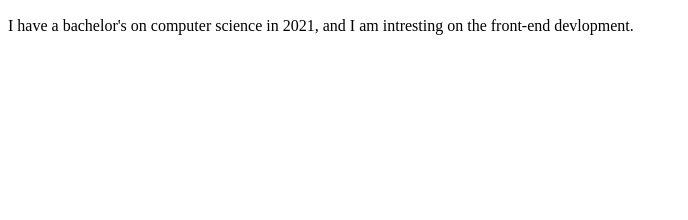
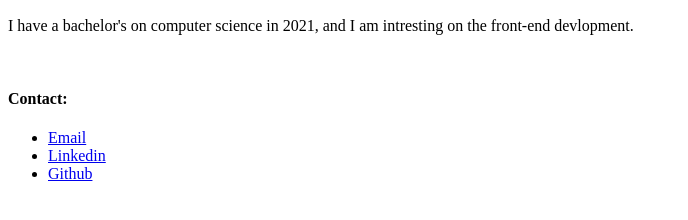
Before and after one commit to AshwagAlharthi/My-CV, a plain HTML site: page index.html in a window 1280 px wide. Shown: the part 322-542 px from the top of the page, without its empty margins (0-688 px from the left). Drawn offline with Linux system fonts and the light colour scheme.

Commit message:
add contact: email, linkedin and github

```diff
--- a/index.html
+++ b/index.html
@@ -10,5 +10,18 @@
     <h1>Ashwag Mubarak Alharthi</h1>
     <h2>Computer Science</h2>
     <p>I have a bachelor's on computer science in 2021, and I am intresting on the front-end devlopment.</p>
+    <br>
+    <h4>Contact:</h4>
+    <ul>
+        <li>
+            <a href="mailto:ashwag.alharthi@hotmail.com">Email</a>
+        </li>
+        <li>
+            <a href="https://www.linkedin.com/" target="_blank">Linkedin</a>
+        </li>
+        <li>
+            <a href="https://github.com/" target="_blank">Github</a>
+        </li>
+    </ul>
 </body>
 </html>
```
